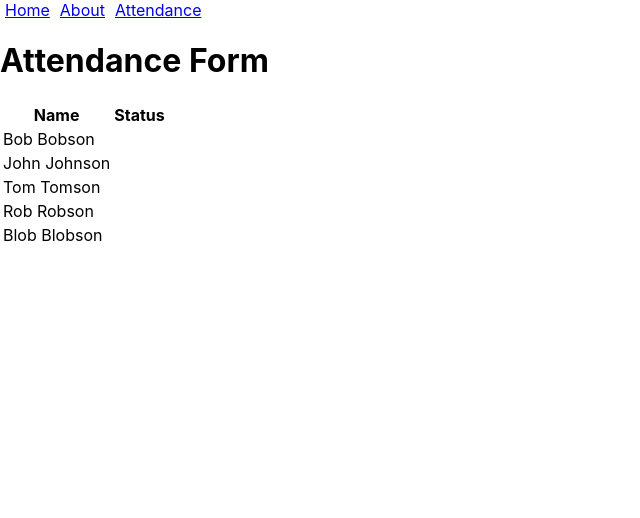
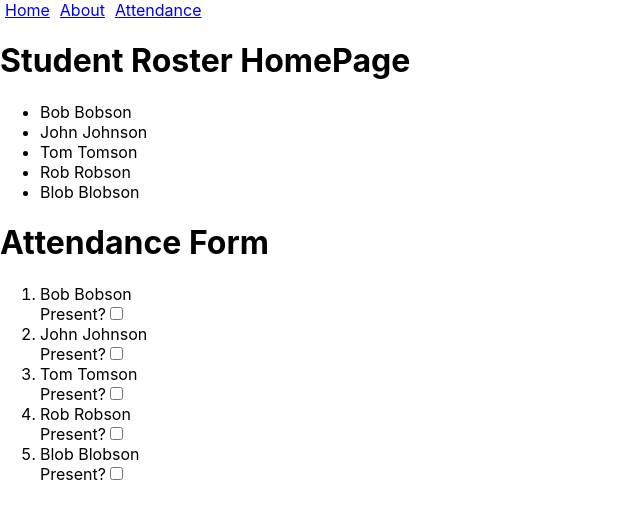
Before and after one commit to clozzi/attendance-app, a React (Create React App) app: page /attendance in a window 1280 px wide. Shown: the top 518 px of the page, without its empty margins (0-640 px from the left). Built offline with nearby package versions, Linux system fonts and the light colour scheme; data requests are answered from the project's data file.

Commit message:
App.js => Home.js for continuous home display

```diff
--- a/src/App.js
+++ /dev/null
@@ -1,24 +0,0 @@
-import Nav from "./Nav";
-import { Outlet } from "react-router-dom";
-import { useState, useEffect } from "react";
-
-function App() {
-  const [students, setStudents] = useState([]);
-
-  useEffect(() => {
-    fetch("http://localhost:3000/students")
-    .then(r => r.json())
-    .then(setStudents)
-  }, [])
-
-  return (
-      <>
-        <header>
-          <Nav />
-        </header>
-        <Outlet context={students}/>
-      </>
-  )
-}
-
-export default App;
--- a/src/AttendanceForm.js
+++ b/src/AttendanceForm.js
@@ -1,24 +1,23 @@
+import { useState } from "react";
 import { useOutletContext } from "react-router-dom";
+import StudentCard from "./StudentCard";
 
 function AttendanceForm() {
     const students = useOutletContext();
+    const [present, setPresent] = useState(false);
+
+    function handleAttendance(e) {
+        setPresent(e.target.value)
+    }
 
     return (
         <div>
             <h1>Attendance Form</h1>
-            <table>
-                <tr>
-                    <th>Name</th>
-                    <th>Status</th>
-                </tr>
+            <ol>
                 {students.map((student) => (
-                    <tr key={student.id}>
-                        <td>{student.name}</td>
-                    </tr>
-                )
-                )}
-            </table>
-
+                    <StudentCard student={student} handleAttendance={handleAttendance} present={present} />
+            ))}
+            </ol>
         </div>
     )
 }
--- a/src/Home.js
+++ b/src/Home.js
@@ -1,18 +1,34 @@
-import { useOutletContext } from "react-router-dom";
+import { Outlet } from "react-router-dom";
+import Nav from "./Nav";
+import { useState, useEffect } from "react";
 
 function Home() {
-    const students = useOutletContext();
+    const [students, setStudents] = useState([]);
+
+    useEffect(() => {
+        fetch("http://localhost:3000/students")
+        .then(r => r.json())
+        .then(setStudents)
+      }, [])
+
     const studentList = students.map(student => (
         <li key={student.id}>{student.name}</li>
         ))
 
     return (
+        <main>
+            <header>
+                <Nav />
+            </header>
             <div className="Home">
                 <h1>Student Roster HomePage</h1>
                 <ul>
                     {studentList}
                 </ul>
             </div>
+            <Outlet context={students}/>
+        </main>
+
     );
 }
 
--- /dev/null
+++ b/src/StudentCard.js
@@ -0,0 +1,19 @@
+// display information for each student with checkbox next to it indicating present or absent
+// update state of students to display "current status" as present or absent
+// add new student to class which updates state of students on homepage
+
+
+function StudentCard({ student, handleAttendance, present }) {
+
+    return (
+        <div>
+            <li>{student.name}</li>
+            <form>
+                <label htmlFor={student.id}>Present?</label>
+                <input type="checkbox" id={student.id} onChange={handleAttendance} checked={present} />
+            </form>
+        </div>
+    )
+}
+
+export default StudentCard;
```
Also changed, not shown: src/index.js (+1 -6 lines). Lines whose indentation alone changed are shown as unchanged.
